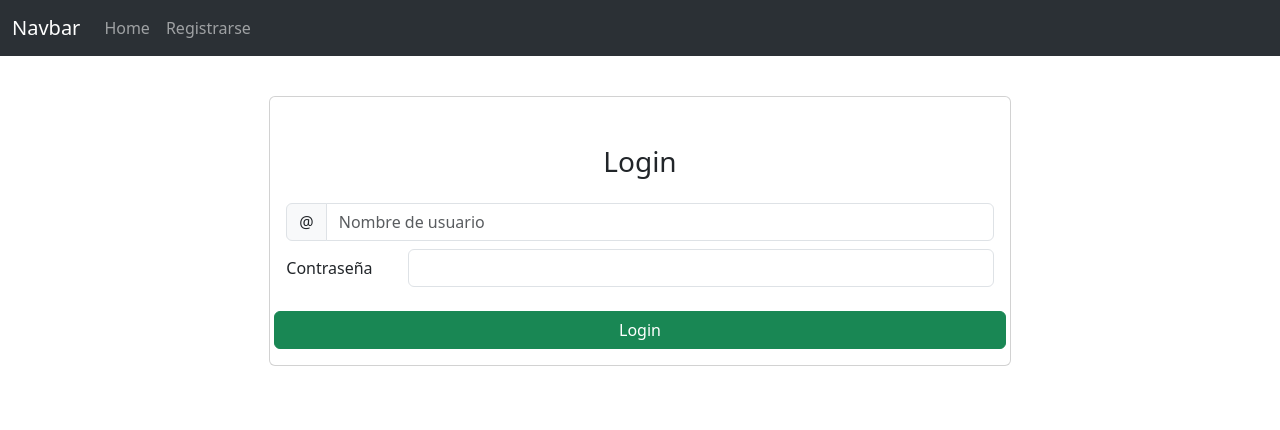
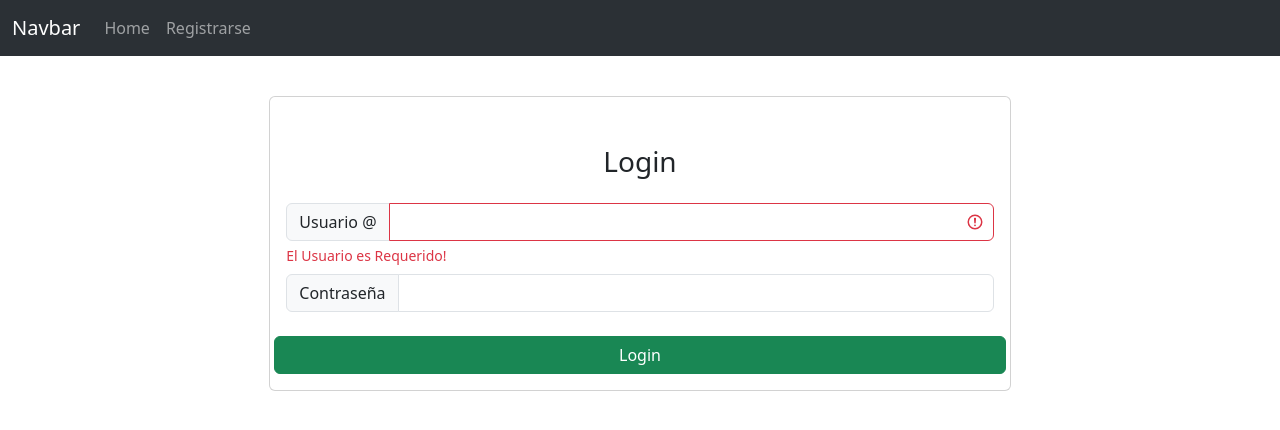
Before and after one commit to SegundoPaladines/TallerFinalFront, a React (Create React App) app: page /login in a window 1280 px wide. Both pictures are taken after a click on the button "Login". Shown: the top 430 px of the page. Built offline with nearby package versions, Linux system fonts and the light colour scheme; no server answers.

Commit message:
Login Terminado

```diff
--- a/src/auth/authServiceProvider/index.js
+++ b/src/auth/authServiceProvider/index.js
@@ -29,16 +29,13 @@ const AuthServiceProvider = ({children}) => {
             }
         }else{
             //si el usuario no está autenticado
-            console.log("no existe toquen");
             const token = getRefreshToken();
             if(token){
                 const u = await getUser(token);
                 if(u){
-                    console.log("refresh token");
                     saveUser(u);
                 }
             }else{
-                console.log("ningun toquen token");
                 setIsAutenticated(false);
             }
         }
@@ -92,11 +89,14 @@ const AuthServiceProvider = ({children}) => {
         if(u){
             if(u.passwd === passwd){
                 saveUser(u);
+                return;
             }else{
                 setIsAutenticated(false);
+                return "passwd";
             }
         }else{
             setIsAutenticated(false);
+            return "usuario";
         }
     }
 
--- a/src/pages/login/index.js
+++ b/src/pages/login/index.js
@@ -7,6 +7,10 @@ const Login = () => {
 
     const [username, setUsername] = useState("");
     const [passwd, setPasswd] = useState("");
+    const [usError, setUsError] = useState("form-control");
+    const [passError, setPassError] = useState("form-control");
+    const [errUsMg, setErrUsMg] = useState("");
+    const [errPasswdMg, setErrPasswdMg] = useState("");
 
     const auth = useAuth();
 
@@ -14,8 +18,27 @@ const Login = () => {
         return <Navigate to='/welcome'></Navigate>;
     }
 
-    const iniciarSesion = () => {
-        auth.iniciarSesion(username, passwd);
+    const iniciarSesion = async () => {
+        if(username !== ""){
+            if(passwd !== ""){
+                const res = await auth.iniciarSesion(username, passwd);
+                if(res==="usuario"){
+                    setUsError("form-control is-invalid");
+                    setErrUsMg("El Usuario no Existe!");
+                }
+
+                if(res==="passwd"){
+                    setPassError("form-control is-invalid");
+                    setErrPasswdMg("Contraseña Incorrecta!");
+                }
+            }else{
+                setPassError("form-control is-invalid");
+                setErrPasswdMg("La Contraseña es Requerida!");
+            }
+        }else{
+            setUsError("form-control is-invalid");
+            setErrUsMg("El Usuario es Requerido!");
+        }
     }
 
     return(
@@ -30,35 +53,56 @@ const Login = () => {
                             <div className="card-body">
                                 <div className="row justify-content-center">
                                     <div className="col-12">
-                                        <div className="input-group flex-nowrap">
+                                        <div className="row">
+                                            <div className="input-group has-validation">
                                                 <span
                                                     className="input-group-text"
-                                                id="username"
-                                            >@</span>
+                                                    id="inputGroupUsername"
+                                                >Usuario @</span>
                                                 <input
                                                     type="text"
-                                                id="inputUsuario"
-                                                className="form-control"
-                                                placeholder="Nombre de usuario"
-                                                aria-label="username"
-                                                aria-describedby="username"
+                                                    className={`${usError}`}
+                                                    id="validationUsername"
+                                                    aria-describedby="inputGroupUsername validationUsernameFeedback"
+                                                    required
                                                     value={username}
-                                                onChange={(e) => setUsername(e.target.value)}
+                                                    onChange={(e) => {
+                                                        setUsError("form-control");
+                                                        setUsername(e.target.value);
+                                                    }}
                                                 />
+                                                <div
+                                                    id="validationUsernameFeedback"
+                                                    className="invalid-feedback"
+                                                >
+                                                    {errUsMg}
+                                                </div>
+                                            </div>
                                         </div>
                                         <div className="mb-4 row mt-2">
-                                            <label
-                                                htmlFor="inputPassword"
-                                                className="col-sm-12 col-lg-12 col-xl-2 col-form-label"
-                                            >Contraseña</label>
-                                            <div className="col-sm-12 col-lg-12 col-xl-10">
+                                            <div className="input-group has-validation">
+                                                <span
+                                                    className="input-group-text"
+                                                    id="inputGroupUsername"
+                                                >Contraseña </span>
                                                 <input
                                                     type="password"
-                                                    className="form-control"
-                                                    id="inputPassword"
+                                                    className={`${passError}`}
+                                                    id="validationPasswd"
+                                                    aria-describedby="inputGroupPasswd validationPasswdFeedback"
+                                                    required
                                                     value={passwd}
-                                                    onChange={(e) => setPasswd(e.target.value)}
+                                                    onChange={(e) => {
+                                                        setPassError("form-control");
+                                                        setPasswd(e.target.value);
+                                                    }}
                                                 />
+                                                <div
+                                                    id="validationPasswdFeedback"
+                                                    className="invalid-feedback"
+                                                >
+                                                    {errPasswdMg}
+                                                </div>
                                             </div>
                                         </div>
                                         <div className="row">
```
Lines whose indentation alone changed are shown as unchanged.
